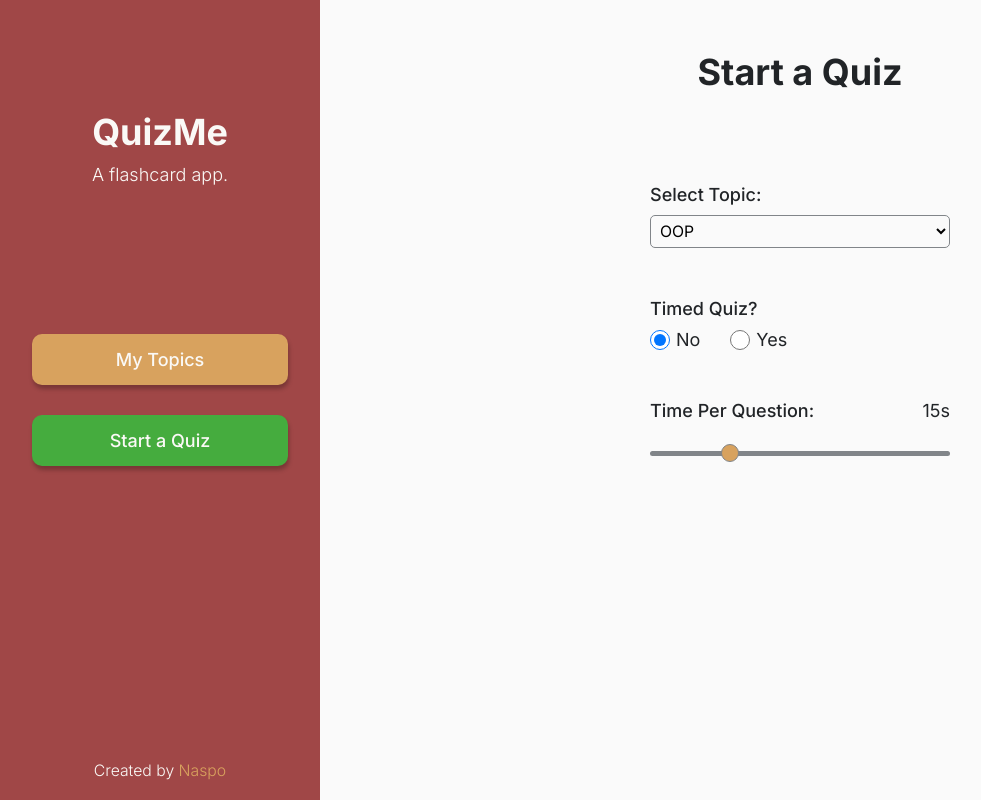
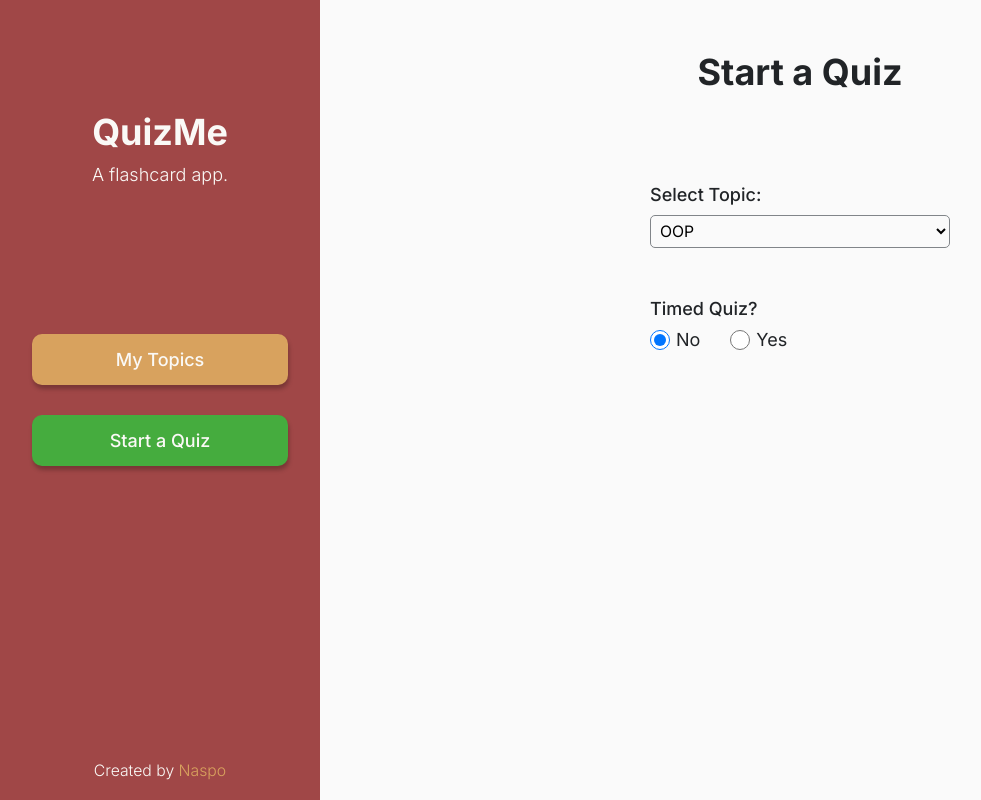
Before and after one commit to NaspoDev/QuizMe, a React (Vite) app in the folder frontend/: page /start-quiz in a window 1280 px wide. Shown: the whole page, without its empty margins (0-981 px from the left). Built offline with nearby package versions, Linux system fonts and the light colour scheme.

Commit message:
quiz timed boolean option done

```diff
--- a/frontend/src/components/start_quiz_page/StartQuizPage.tsx
+++ b/frontend/src/components/start_quiz_page/StartQuizPage.tsx
@@ -5,6 +5,8 @@ import LabeledSlider from "../labeled_slider/LabeledSlider";
 
 function StartQuizPage() {
   const [topics, setTopics] = useState<Topic[]>([]);
+  const [quizTimeSelectionDisplayed, setQuizTimeSelectionDisplayed] =
+    useState<boolean>(false);
 
   useEffect(() => {
     // Call backend api to get the user's topics.
@@ -51,6 +53,7 @@ function StartQuizPage() {
                 name="timed-quiz-option"
                 className="timed-quiz-option"
                 defaultChecked
+                onChange={hideQuizTimeSelection}
               />
               <label htmlFor="timed-quiz-option-false">No</label>
             </div>
@@ -61,12 +64,14 @@ function StartQuizPage() {
                 value="Yes"
                 name="timed-quiz-option"
                 className="timed-quiz-option"
+                onChange={showQuizTimeSelection}
               />
               <label htmlFor="timed-quiz-option-true">Yes</label>
             </div>
           </div>
         </div>
 
+        {quizTimeSelectionDisplayed && (
           <LabeledSlider
             minValue={0}
             maxValue={60}
@@ -76,9 +81,18 @@ function StartQuizPage() {
             labelPostfix="s"
             additionalClasses="form-item"
           />
+        )}
       </form>
     </div>
   );
+
+  function showQuizTimeSelection(): void {
+    setQuizTimeSelectionDisplayed(true);
+  }
+
+  function hideQuizTimeSelection(): void {
+    setQuizTimeSelectionDisplayed(false);
+  }
 }
 
 export default StartQuizPage;
```
Lines whose indentation alone changed are shown as unchanged.
